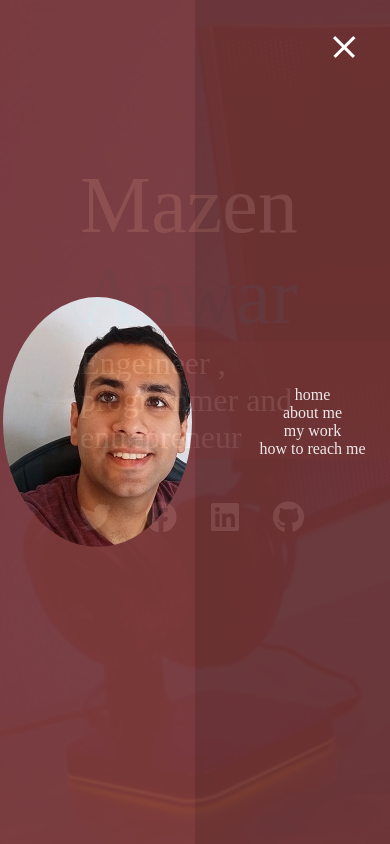
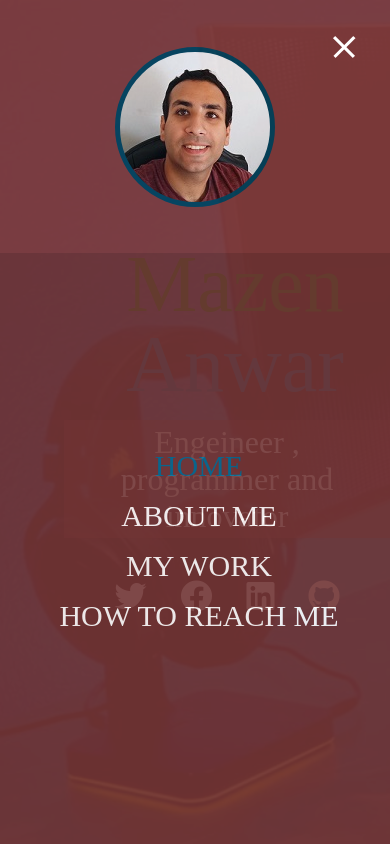
Before and after one commit to MazenAnwar123/porfolio.io, a website: page index.html in a window 390 px wide. Both pictures are taken after a click on the element 341 px from the left and 47 px from the top of the page. Drawn offline with Linux system fonts and the light colour scheme.

Commit message:
added media queery

```diff
--- a/index.html
+++ b/index.html
@@ -15,16 +15,16 @@
              <div class="btn-dash"></div>
          </DIV>
         <div class="menu">
+            <div class="brand">
+                <div class="protrait"></div>
+            </div>
             <div class="nav">
                 <ul>
-                    <li>home</li>
-                    <li>about me</li>
-                    <li>my work</li>
-                    <li>how to reach me</li>
+                    <li class="nav-item current" >home</li>
+                    <li class="nav-item" >about me</li>
+                    <li class="nav-item" >my work</li>
+                    <li class="nav-item" >how to reach me</li>
                 </ul>
-            </div>
-            <div class="brand">
-                <div class="protrait"></div>
             </div>
         </div>
 
@@ -32,7 +32,7 @@
      <div class="home">
 
          <h1 class="larg-header">Mazen <span class="secondName">Anwar</span></h1>
-         <h2 class="small-header">Engeineer , programmer and entrepreneur</h2>
+         <h2 class="small-header">Engeineer , programmer and innovator</h2>
          <div class="icons">
              <a href="#!">
                 <i class="fab fa-twitter fa-2x"></i>
--- a/main.js
+++ b/main.js
@@ -3,6 +3,7 @@ const menuSelect = document.querySelector(".menu");
 const selectDashes = document.querySelectorAll(".btn-dash");
 const selectNav = document.querySelector(".nav");
 const selectBrand = document.querySelector(".brand");
+const selectNavItem = document.querySelectorAll(".nav-item");
 
 //setting menu initial state
 let showMenu = false;
@@ -14,14 +15,16 @@ function toggleMenu() {
         btnSelect.classList.add("close");
         menuSelect.classList.add("show");
         selectNav.classList.add("show");
-        selectBrand.classList.add("show")
+        selectBrand.classList.add("show");
+        selectNavItem.forEach(item => item.classList.add("show"));
         selectDashes.forEach(item => item.classList.add("show"));
         showMenu = true;
     }else{
         btnSelect.classList.remove("close");
         menuSelect.classList.remove("show");
         selectNav.classList.remove("show");
-        selectBrand.classList.remove("show")
+        selectBrand.classList.remove("show");
+        selectNavItem.forEach(item => item.classList.remove("show"));
         selectDashes.forEach(item => item.classList.remove("show"));
         showMenu = false;
 
--- a/scss/_config.scss
+++ b/scss/_config.scss
@@ -28,3 +28,9 @@ $background-opacity: 0.5;
         background: rgba($primary-color, $background-opacity);
     }
 }
+
+@mixin mediaMd {
+    @media screen and (max-width : 500px) {
+        @content;
+    }
+}
--- /dev/null
+++ b/scss/_mobile.scss
@@ -0,0 +1,54 @@
+@include mediaMd {
+    html {
+        margin: 0;
+        padding:0;
+    }
+    body {
+        align-items: center;
+        text-align: center;
+        margin: 0;
+        padding: 0;
+
+
+        .larg-header {
+            line-height: 1;
+            margin: 0rem;
+            margin-bottom: 1rem;
+            margin-top: 10vh;
+            color: green;
+        }
+
+        .small-header {
+            margin: 0;
+            padding: 0;
+        }
+    }
+    .menu {
+        float: none ;
+        .brand {
+            transform: translate3d(-100%,0,0);
+            width :100%;
+            .protrait{
+                width: 150px;
+                height: 150px;
+                background: url(../img/IMAG06090sm.jpg);
+            }
+            &.show{
+                transform: translate3d(0,0,0);
+                height: 30vh;
+            }
+
+        }
+        .nav {
+        transform: translate3d(100%,0,0);
+        width :100%;
+        align-items: center;
+        justify-content: center;
+        padding-right: 1rem;
+        &.show{
+        transform: translate3d(0,0,0);
+        height: 70vh;
+        }
+        }
+    }
+}
--- a/scss/main.scss
+++ b/scss/main.scss
@@ -1,4 +1,5 @@
 @import "config";
+@import "mobile";
 
 html {
     margin: 0;
@@ -130,6 +131,14 @@ i {
         li {
             list-style:  none;
             text-align: center;
+            font-size: 30px;
+            text-transform: uppercase;
+            font-weight: 400;
+            padding-bottom: 1rem;
+            &:hover {
+                color: $secondary-color;
+                cursor: pointer;
+            }
         }
         .nav {
             background: darken($primary-color, 5);
@@ -151,6 +160,26 @@ i {
                 height: 250px;
                 background: url(../img/IMAG06090.jpg);
                 border-radius: 50%;
-                border: solid 3px $primary-color;
+                border: solid 5px darken($secondary-color,10);
             }
         }
+        .nav-item {
+            transform: translate3d(0,600px,0);
+            opacity: 0;
+            @include transitions;
+
+            &.show {
+                @include transitions;
+                opacity: 100;
+                transform: translate3d(0,0,0);
+            }
+
+            &.current {
+                color: $secondary-color;
+            }
+        }
+        @for $x from 1 to 4 {
+            .nav-item:nth-child(#{$x}){
+            transition-delay: $x*0.1s;
+        }
+    }
```
Also changed, not shown: css/main.css, img/IMAG06090sm.jpg (added).
